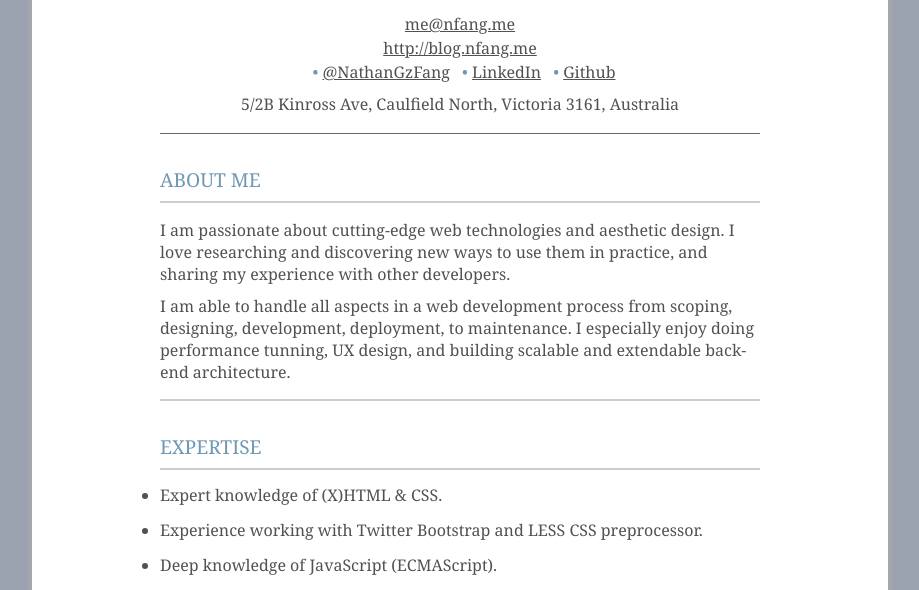
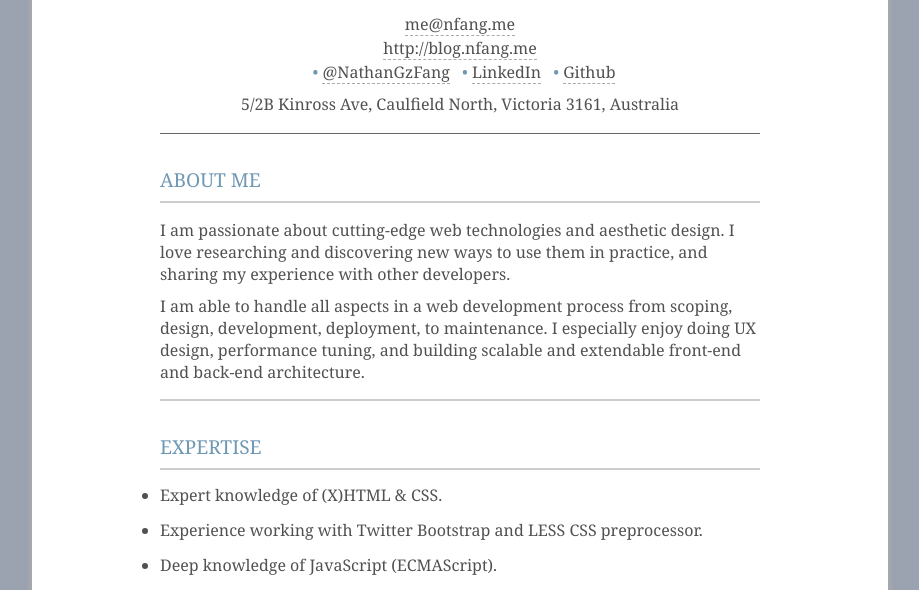
Before and after one commit to nfang/resume, a plain HTML site: page resume.html in a window 1280 px wide. Shown: the part 208-798 px from the top of the page, without its empty margins (180-1099 px from the left). Drawn offline with Linux system fonts and the light colour scheme; a web font is replaced by a local one.

Commit message:
Change link style; Edit wording

```diff
--- a/resume.html
+++ b/resume.html
@@ -4,7 +4,7 @@
   <link rel='stylesheet' href='styles/normalize.css'>
   <link rel='stylesheet' href='styles/style.css'>
   <meta charset='utf-8' />
-  <meta name='viewport' content='width=device-width' />
+  <meta name='viewport' content='initial-scale=1.0, width=device-width' />
   <meta name='author' content='Nathan Fang' />
   <title>Nathan Fang's resume</title>
   <!--[if lt IE 9]>
@@ -34,7 +34,7 @@
     <h1>ABOUT ME</h1>
     <article class='content'>
       <p>I am passionate about cutting-edge web technologies and aesthetic design. I love researching and discovering new ways to use them in practice, and sharing my experience with other developers.</p>
-      <p>I am able to handle all aspects in a web development process from scoping, designing, development, deployment, to maintenance. I especially enjoy doing performance tunning, UX design, and building scalable and extendable back-end architecture.</p>
+      <p>I am able to handle all aspects in a web development process from scoping, design, development, deployment, to maintenance. I especially enjoy doing UX design, performance tuning, and building scalable and extendable front-end and back-end architecture.</p>
     </article>
   </section>
   <section class='expertise'>
@@ -106,7 +106,7 @@
           <div class='date'>Sept 2011</div>
           <div class='entry'>
             <strong><a href='https://github.com/nfang/musher' target='_blank'>Musher</a></strong>
-            <p>A url shortener built with Scalatra, and Redis. Git, Scala, Jade.</p>
+            <p>A URL shortener built with Scalatra, and Redis. Git, Scala, Jade.</p>
           </div>
         </li>
         <li>
--- a/styles/normalize.css
+++ b/styles/normalize.css
@@ -27,3 +27,7 @@ q:before,q:after {
 	content:'';
 }
 abbr,acronym { border:0;}
+
+a:-webkit-any-link {
+	text-decoration: none;
+};
--- a/styles/style.css
+++ b/styles/style.css
@@ -37,7 +37,8 @@ html {
 
 a, a:visited {
   color: #525152;
-  text-decoration: underline;
+  text-decoration: none;
+  border-bottom: 1px dashed #aaa;
 }
 
 h1, h2, h3, h4, h5, h6 {
@@ -176,7 +177,7 @@ footer {
 
 @media print {
   a, a:visited {
-    text-decoration: none;
+    border-bottom: none;
   }
 
   body {
```
Also changed, not shown: 1 other file.
